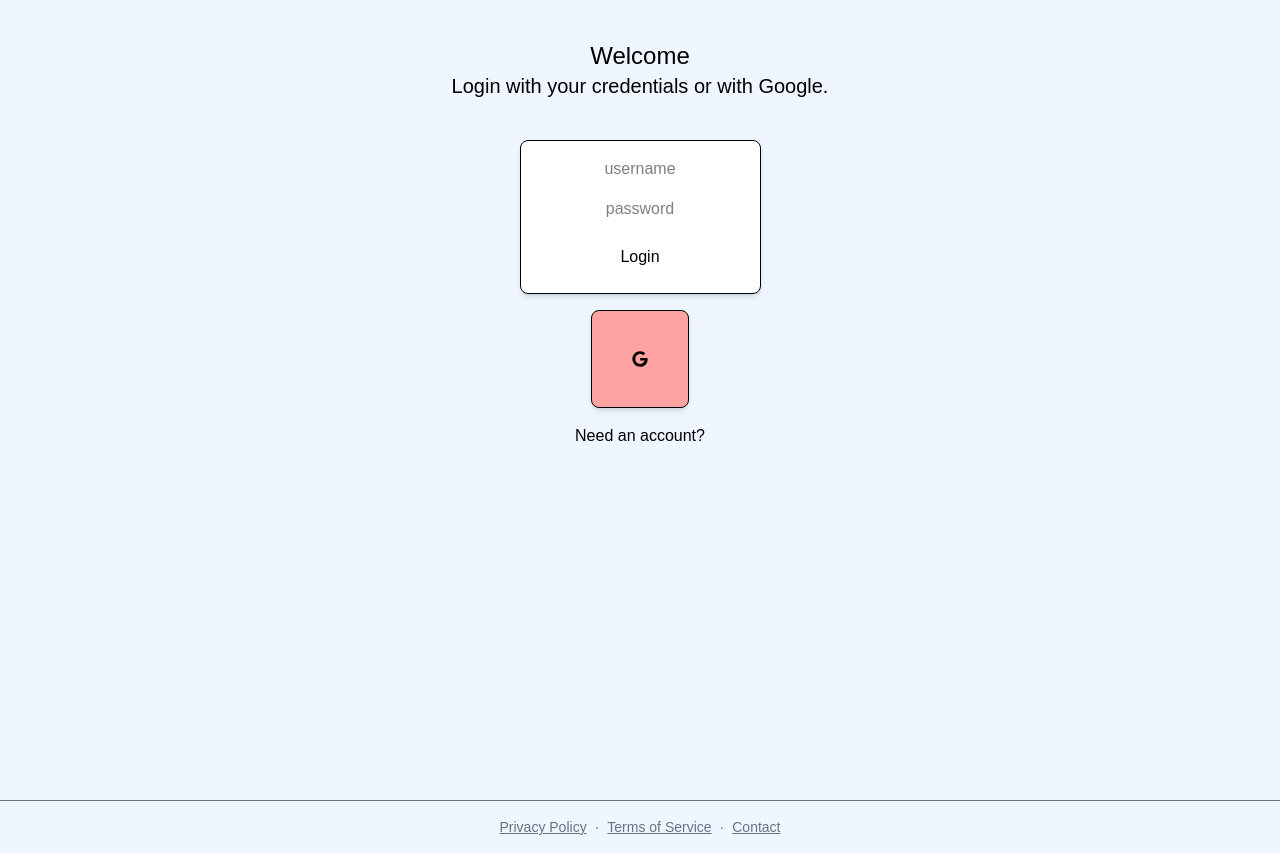
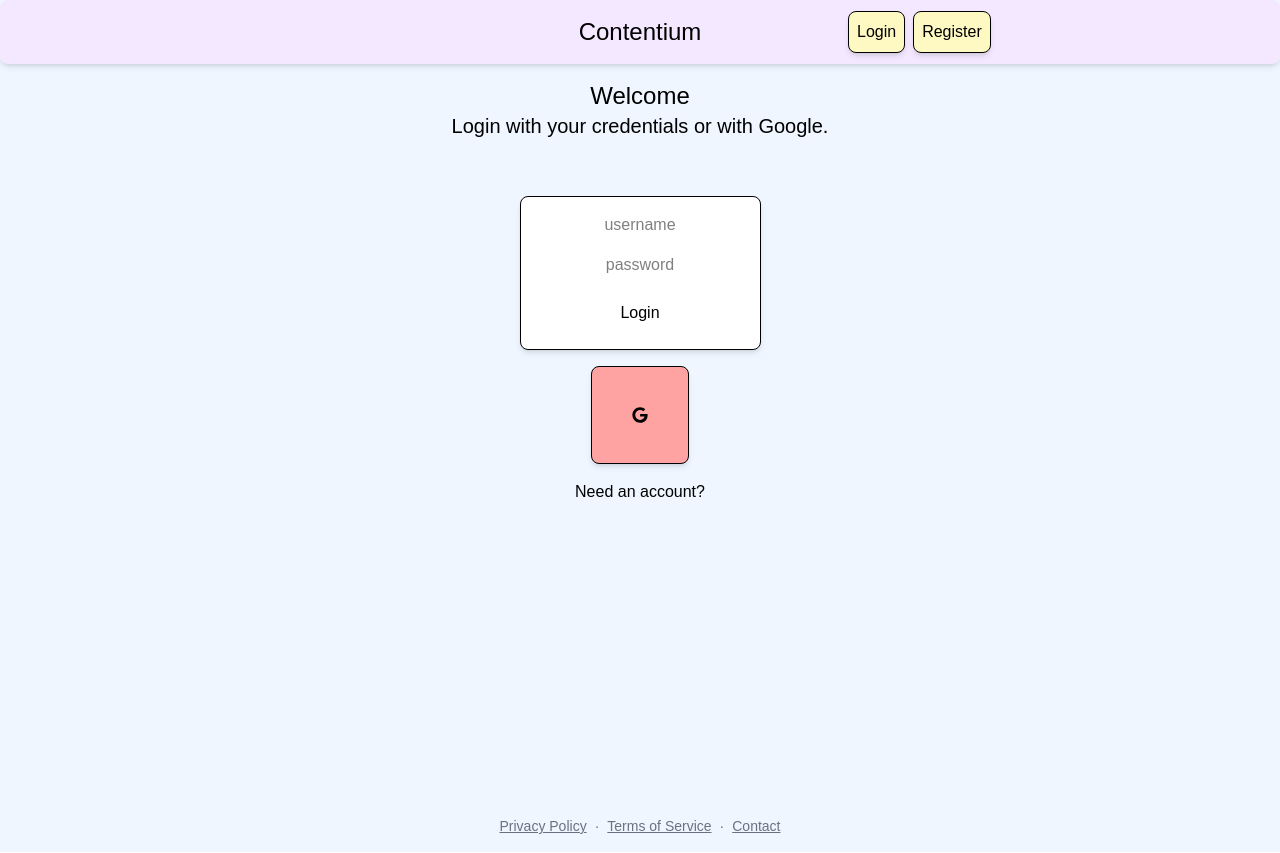
Before and after one commit to avillann00/contentium, a Next.js app in the folder frontend/: page /login in a window 1280 px wide. Built offline with nearby package versions, Linux system fonts and the light colour scheme.

Commit message:
feat(Landing): Landing Redesign
features:
- Create nav bar component
- Put nav bar in all pages
- Add register button to nav bar

```diff
--- a/frontend/app/components/Footer.tsx
+++ b/frontend/app/components/Footer.tsx
@@ -6,7 +6,7 @@ export default function Footer(){
   const router = useRouter()
 
   return(
-    <footer className='w-full p-4 border-t text-center text-sm text-gray-500 bg-blue-50'>
+    <footer className='w-full p-4 text-center text-sm text-gray-500 bg-blue-50'>
       <p>
         <button onClick={() => router.push('/privacy')} className='mx-2 underline hover:text-blue-500'>
           Privacy Policy
--- /dev/null
+++ b/frontend/app/components/LandingNav.tsx
@@ -0,0 +1,29 @@
+'use client'
+
+import { useRouter } from 'next/navigation'
+
+export default function LandingNav(){
+  const router = useRouter()
+
+  return(
+    <nav className='h-16 px-4 fixed top-0 z-50 min-w-screen shadow-md rounded-lg flex flex-row justify-between bg-purple-100 items-center'>
+      <image className='w-1/3' />
+      <h1 className='w-1/3 text-black text-center text-2xl' onClick={() => router.push('/')}>Contentium</h1>
+      <div className='w-1/3 flex gap-2'>
+        <button
+          className='text-black rounded-lg shadow-md border border-black p-2 bg-yellow-100'
+          onClick={() => router.push('/login')}
+        >
+          Login
+        </button>
+        <button
+          className='text-black rounded-lg shadow-md border border-black p-2 bg-yellow-100'
+          onClick={() => router.push('/register')}
+        >
+          Register
+        </button>
+
+      </div>
+    </nav>
+  )
+}
--- a/frontend/app/contact/page.tsx
+++ b/frontend/app/contact/page.tsx
@@ -1,8 +1,12 @@
 'use client'
+
+import LandingNav from '../components/LandingNav'
 
 export default function Contact(){
   return(
     <div className='w-screen min-h-screen bg-blue-50 flex flex-col items-center pt-20'>
+      <LandingNav />
+
       <section className='bg-white p-8 rounded-lg shadow-md max-w-4xl mx-auto text-black mt-10'>
         <h3 className='text-2xl font-semibold mb-6 text-center'>Contact</h3>
         <div className='grid sm:grid-cols-2 md:grid-cols-3 gap-6 justify-center text-center'>
--- a/frontend/app/login/page.tsx
+++ b/frontend/app/login/page.tsx
@@ -4,6 +4,7 @@ import { useState, useEffect } from 'react'
 import { useRouter } from 'next/navigation'
 import { FaGoogle } from 'react-icons/fa'
 import { signIn } from 'next-auth/react'
+import LandingNav from '../components/LandingNav'
 
 export default function Login(){
   const [username, setUsername] = useState('')
@@ -34,9 +35,10 @@ export default function Login(){
   }
 
   return (
-    <div className='bg-blue-50 h-screen w-screen p-10'>
+    <div className='w-screen h-screen bg-blue-50 p-10 flex flex-col items-center gap-4'>
+      <LandingNav />
 
-      <div className='text-black text-center mx-auto'>
+      <div className='text-black text-center mx-auto mt-10'>
         <h1 className='text-2xl'>Welcome</h1>
         <h3 className='text-xl'>Login with your credentials or with Google.</h3>
       </div>
--- a/frontend/app/page.tsx
+++ b/frontend/app/page.tsx
@@ -1,24 +1,14 @@
 'use client'
 
 import { useRouter } from 'next/navigation'
+import LandingNav from './components/LandingNav'
 
 export default function Home(){
   const router = useRouter()
 
   return(
     <div className='w-screen min-h-screen bg-blue-50 flex flex-col items-center pt-20'>
-      <nav className='h-16 px-4 fixed top-0 z-50 w-full shadow-md rounded-lg flex flex-row justify-between bg-purple-100 items-center'>
-        <image className='w-1/3' />
-        <h1 className='w-1/3 text-black text-center text-2xl' onClick={() => router.push('/')}>Contentium</h1>
-        <div className='w-1/3'>
-          <button
-            className='text-black rounded-lg shadow-md border border-black p-2 bg-yellow-100'
-            onClick={() => router.push('/login')}
-          >
-            Login
-          </button>
-        </div>
-      </nav>
+      <LandingNav />
 
       <section className='bg-white p-10 rounded-lg shadow-md max-w-4xl mx-auto text-black text-center'>
         <h1 className='text-3xl'>About</h1>
--- a/frontend/app/pricing/page.tsx
+++ b/frontend/app/pricing/page.tsx
@@ -1,24 +1,14 @@
 'use client'
 
 import { useRouter } from 'next/navigation'
+import LandingNav from '../components/LandingNav'
 
 export default function Pricing(){
   const router = useRouter()
 
   return(
     <div className='w-screen h-screen bg-blue-50 flex flex-col items-center pt-20'>
-      <nav className='h-16 px-4 fixed top-0 z-50 w-full shadow-md rounded-lg flex flex-row justify-between bg-purple-100 items-center'>
-        <image className='w-1/3' />
-        <h1 className='w-1/3 text-black text-center text-2xl' onClick={() => router.push('/')}>Contentium</h1>
-        <div className='w-1/3'>
-          <button
-            className='text-black rounded-lg shadow-md border border-black p-2 bg-yellow-100'
-            onClick={() => router.push('/login')}
-          >
-            Login
-          </button>
-        </div>
-      </nav>
+      <LandingNav />
 
       <h1 className='text-3xl text-black'>Pricing</h1>
 
--- a/frontend/app/register/page.tsx
+++ b/frontend/app/register/page.tsx
@@ -3,6 +3,7 @@
 import { useState } from 'react'
 import { useRouter } from 'next/navigation'
 import axios from 'axios'
+import LandingNav from '../components/LandingNav'
 
 export default function Register() {
   const router = useRouter()
@@ -50,10 +51,12 @@ export default function Register() {
 
   return(
     <div className='w-screen h-screen bg-blue-50 p-10 flex flex-col items-center gap-4'>
-      <h1 className='mx-auto text-black text-3xl'>Register with your information then login.</h1>
+      <LandingNav />
+
+      <h1 className='mx-auto text-black text-3xl mt-5'>Register with your information then login.</h1>
 
       <form
-        className='mx-auto border border-black max-w-3xl text-black flex flex-col rounded-lg shadow-md gap-4 bg-white p-10'
+        className='mx-auto border border-black max-w-3xl text-black flex flex-col rounded-lg shadow-md gap-4 bg-white p-8'
         onSubmit={handleSubmit}
       >
         <input
```
